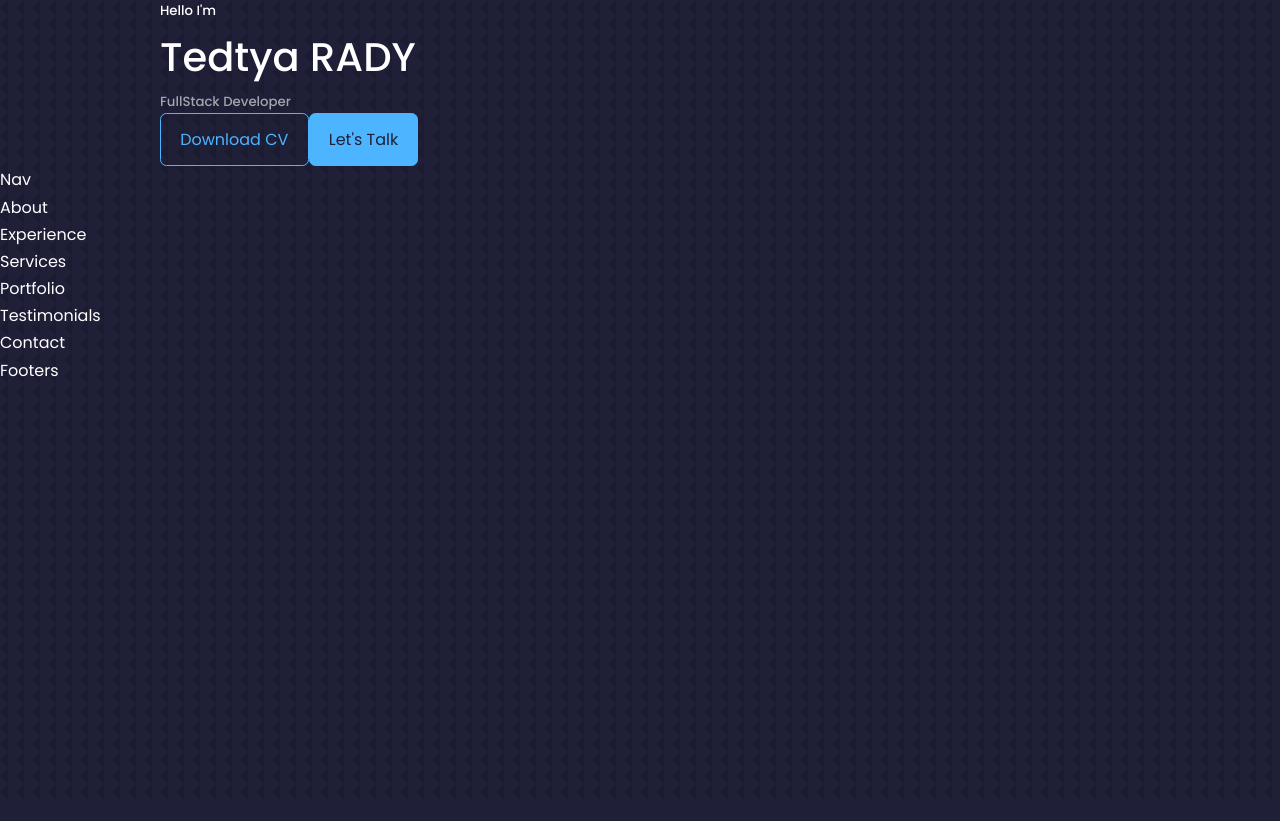
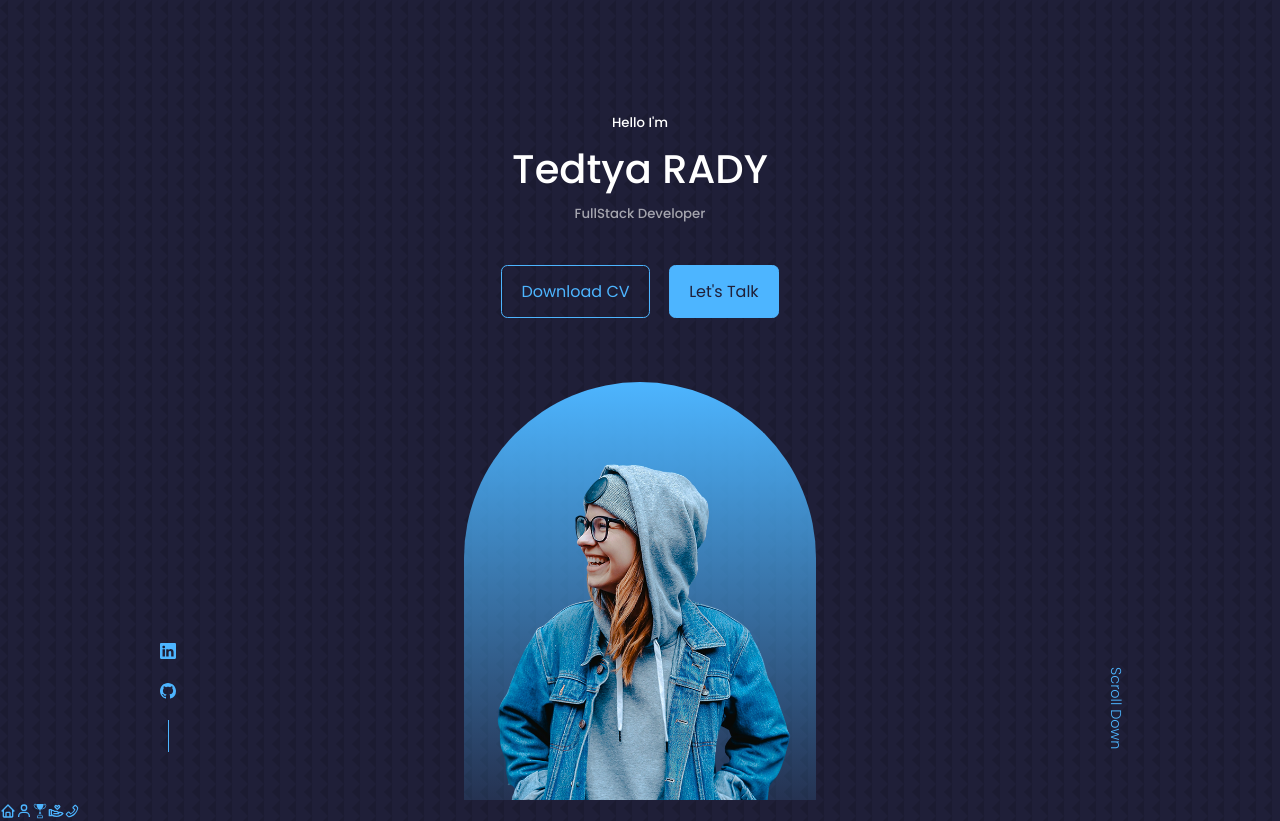
Before and after one commit to RadyTedtya/react-portfolio-website, a React (Create React App) app: page / in a window 1280 px wide. Shown: the top 821 px of the page. Before the commit the page ends 800 px from the top, so only its background shows below. Built offline with nearby package versions, Linux system fonts and the light colour scheme.

Commit message:
headers_full and nav_some

```diff
--- a/package.json
+++ b/package.json
@@ -8,6 +8,7 @@
     "@testing-library/user-event": "^13.5.0",
     "react": "^18.1.0",
     "react-dom": "^18.1.0",
+    "react-icons": "^4.3.1",
     "react-scripts": "5.0.1",
     "web-vitals": "^2.1.4"
   },
--- a/src/components/header/Header.jsx
+++ b/src/components/header/Header.jsx
@@ -1,6 +1,8 @@
 import React from "react";
 import './header.css';
 import CTA from "./CTA";
+import ME from '../../assets/me.png';
+import HeaderSocial from "./HeaderSocial";
 
 const Header = () => {
     return(
@@ -10,6 +12,14 @@ const Header = () => {
                 <h1>Tedtya RADY</h1>
                 <h5 className="text-light">FullStack Developer</h5>
                 <CTA/>
+
+                <HeaderSocial/>
+
+                <div className="me">
+                    <img src={ME} alt='me'></img>
+                </div>
+
+                <a href="#contact" className="scroll__down" >Scroll Down</a>
             </div>
         </header>
     )
--- /dev/null
+++ b/src/components/header/HeaderSocial.jsx
@@ -0,0 +1,15 @@
+import React from 'react'
+import {BsLinkedin} from 'react-icons/bs'
+import {BsGithub} from 'react-icons/bs'
+
+const HeaderSocial = () => {
+  return (
+    <div className='header__socials'>
+        <a href='https://linkedin.com' target="_blank"><BsLinkedin></BsLinkedin></a>
+        <a href='https://github.com' target="_blank"><BsGithub></BsGithub></a>
+    </div>
+
+    )
+}
+
+export default HeaderSocial
--- a/src/components/header/header.css
+++ b/src/components/header/header.css
@@ -0,0 +1,83 @@
+header{
+    height: 100vh;
+    padding-top: 7rem;
+    overflow: hidden;
+}
+
+.header__container{
+    text-align: center;
+    height: 100%;
+    position: relative;
+
+}
+
+/* CTA */
+
+.cta{
+     margin-top: 2.5rem;
+     display: flex;
+     gap: 1.2rem;
+     justify-content: center;
+}
+
+/* Header social */
+
+.header__socials{
+    display: flex;
+    flex-direction: column;
+    align-items:    center;
+    gap: 0.8rem;
+    position: absolute;
+    left: 0;
+    bottom: 3rem;
+}
+
+
+.header__socials::after{
+    content: '';
+    width: 1px;
+    height: 2rem;
+    background: var(--color-primary);
+}
+
+/* me */
+
+.me{
+    background: linear-gradient(var(--color-primary),transparent);
+    width: 22rem;
+    height: 30rem;
+    position: absolute;
+    left: calc(50% - 11rem);
+    margin-top: 4rem;
+    border-radius: 12rem 12rem 0 0;
+    overflow: hidden;
+    padding: 5rem 1.5rem 1.5rem 1.5rem;
+}
+
+/* scroll down */
+.scroll__down{
+    position: absolute;
+    right: -2.3rem;
+    bottom: 5rem;
+    transform: rotate(90deg);
+    font-weight: 300;
+    font-size:  0.9rem;
+}
+
+/* media queries (Medium devices)*/
+@media screen and (max-width: 1024px) {
+    header{
+        height: 68vh;
+    }
+}
+
+/* media queries (small devices)*/
+@media screen and (max-width: 600px) {
+    header{
+        height: 100vh;
+    }
+
+    .header__socials, .scroll__down{
+        display: none;
+    }
+}
--- a/src/components/nav/Nav.jsx
+++ b/src/components/nav/Nav.jsx
@@ -1,9 +1,21 @@
 import React from "react";
 import './nav.css';
+import {BiHome} from 'react-icons/bi';
+import {BiUser} from 'react-icons/bi';
+import {GiTrophyCup} from 'react-icons/gi';
+import {RiHandHeartLine} from 'react-icons/ri';
+import {AiOutlinePhone} from 'react-icons/ai';
+
 
 const Nav = () => {
     return(
-        <div>Nav</div>
+        <nav>
+            <a href="#"><BiHome/></a>
+            <a href="#about"><BiUser/></a>
+            <a href="#experience"><GiTrophyCup/></a>
+            <a href="#services"><RiHandHeartLine/></a>
+            <a href="#contact"><AiOutlinePhone/></a>
+        </nav>
     )
 }
 
```
Also changed, not shown: src/components/header/CTA.jsx (line endings or trailing spaces), 1 other file (tests, documents, lock files or other folders).
